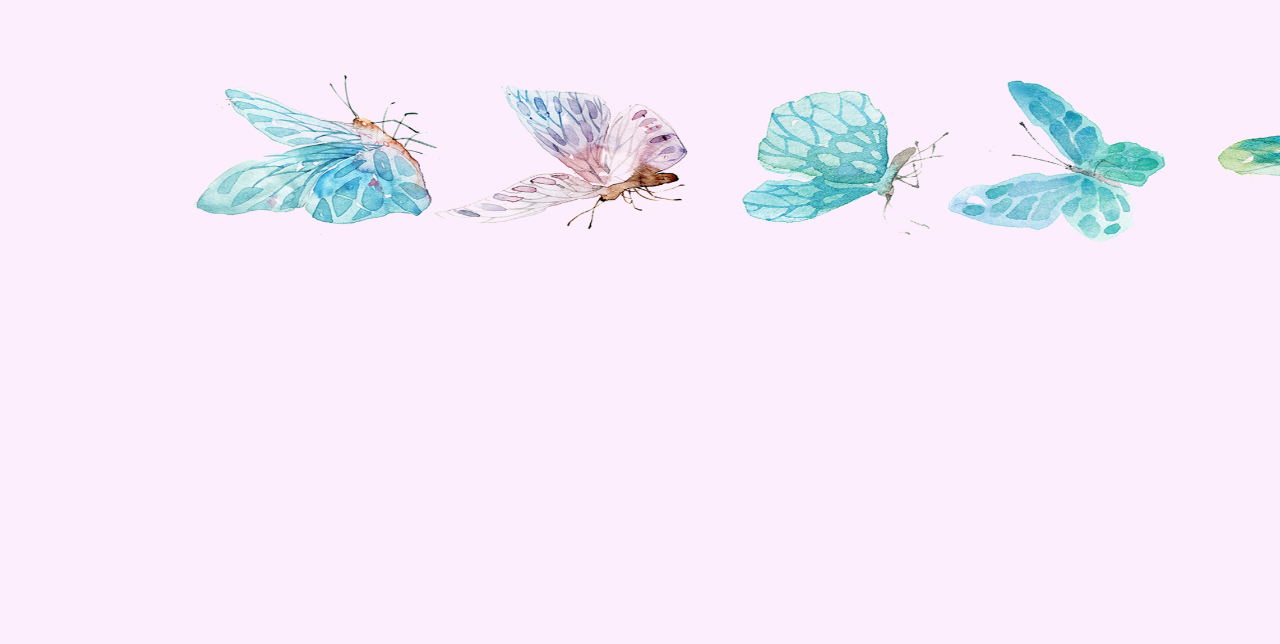
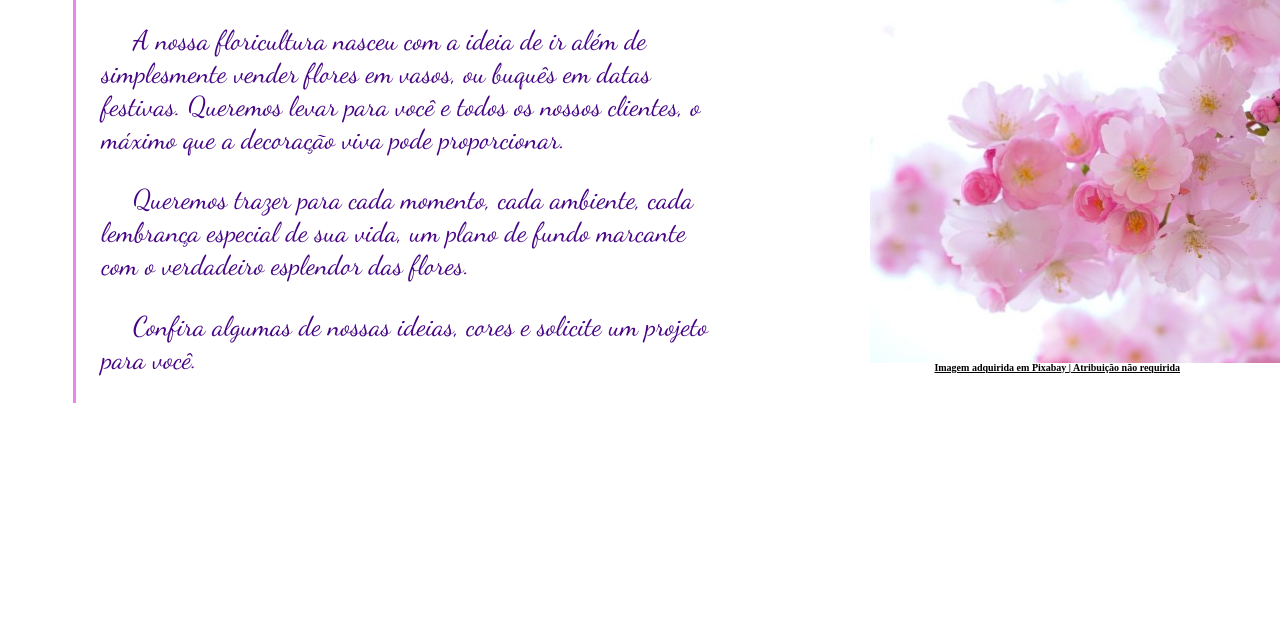
Before and after one commit to MorcegoH/heavenofeden, a plain HTML site: page Site Floricultura/index.html in a window 1280 px wide. Shown: the part 156-800 px from the top of the page. Drawn offline with Linux system fonts and the light colour scheme; a web font is replaced by a local one.

Commit message:
Add files via upload

```diff
--- a/Site Floricultura/CSS/styleHome.css
+++ b/Site Floricultura/CSS/styleHome.css
@@ -5,7 +5,7 @@
 body
 {
     max-width: 1200px;
-    background-color: rgba(252, 224, 252, 0.534);
+
 }
 
 #primo img
@@ -77,16 +77,48 @@ body
     /* Fim menus */
 /* Fim Superior e menus */
 
-/* Banner 1 */
+/* Corpo principal do site */
 
-#banner
+.secon
 {
-    width: 1520px;
-    height: 350px;
+    width: 100%;
+    margin-top: -20px;
+}
+
+aside img
+{
+    display: inline;
     position: relative;
-    margin: -65px 0px;
-    z-index: -1;
+    margin: 5px 0px;
+    left: 24%;
 }
+
+aside p
+{
+    font-family: 'Times New Roman', Times, serif;
+    font-size: 10px;
+    font-weight: 600;
+    text-decoration: underline;
+    display: inline;
+    position: absolute;
+    left: 73%;
+    margin-top: 380px;
+}
+
+.txt
+{
+    font-family: 'Dancing Script';
+    font-size: 1.7em;
+    text-indent: 5%;
+    color:rgb(70, 4, 133);
+    width: 49%;
+    display: block;
+    position: absolute;
+    margin: -375px 65px;
+    padding-left: 2%;
+    border-left: violet solid;
+}
+
 
 
 
--- a/Site Floricultura/index.html
+++ b/Site Floricultura/index.html
@@ -49,10 +49,22 @@
         </header>
     </div>
 
-      <!-- Banner fixo -->
-        <img id="banner" src="imagens/home/banner.png" alt="Mini jardim florido">
+    <div class="secon"> <!--Corpo do site -->
+        <aside>
+            <img src="imagens/home/img1.jpg" alt="Galhos de Cerejeira">
 
+            <p>Imagem adquirida em Pixabay | Atribuição não requirida</p>
+        </aside>
 
+        <nav class="txt">
+            <p>A nossa floricultura nasceu com a ideia de ir além de simplesmente vender flores em vasos, ou buquês em datas festivas.
+            Queremos levar para você e todos os nossos clientes, o máximo que a decoração viva pode proporcionar.</p>
+            <p>Queremos trazer para cada momento, cada ambiente, cada lembrança especial de sua vida, um plano de fundo marcante com o verdadeiro esplendor das flores.
+            </p>
+            <p>Confira algumas de nossas ideias, cores e solicite um projeto para você.</p>
+        </nav>
+
+    </div>
 <!--
 <div class="final">      <!--Parte final e links importantes
     <table class="final">
```
Also changed, not shown: Site Floricultura/imagens/home/atrib.txt, Site Floricultura/imagens/home/gardem.jpg (added), Site Floricultura/imagens/home/img.jpg (added), Site Floricultura/imagens/home/img1.jpg (added), Site Floricultura/imagens/home/img2.1.jpg (added), 5 other files.
